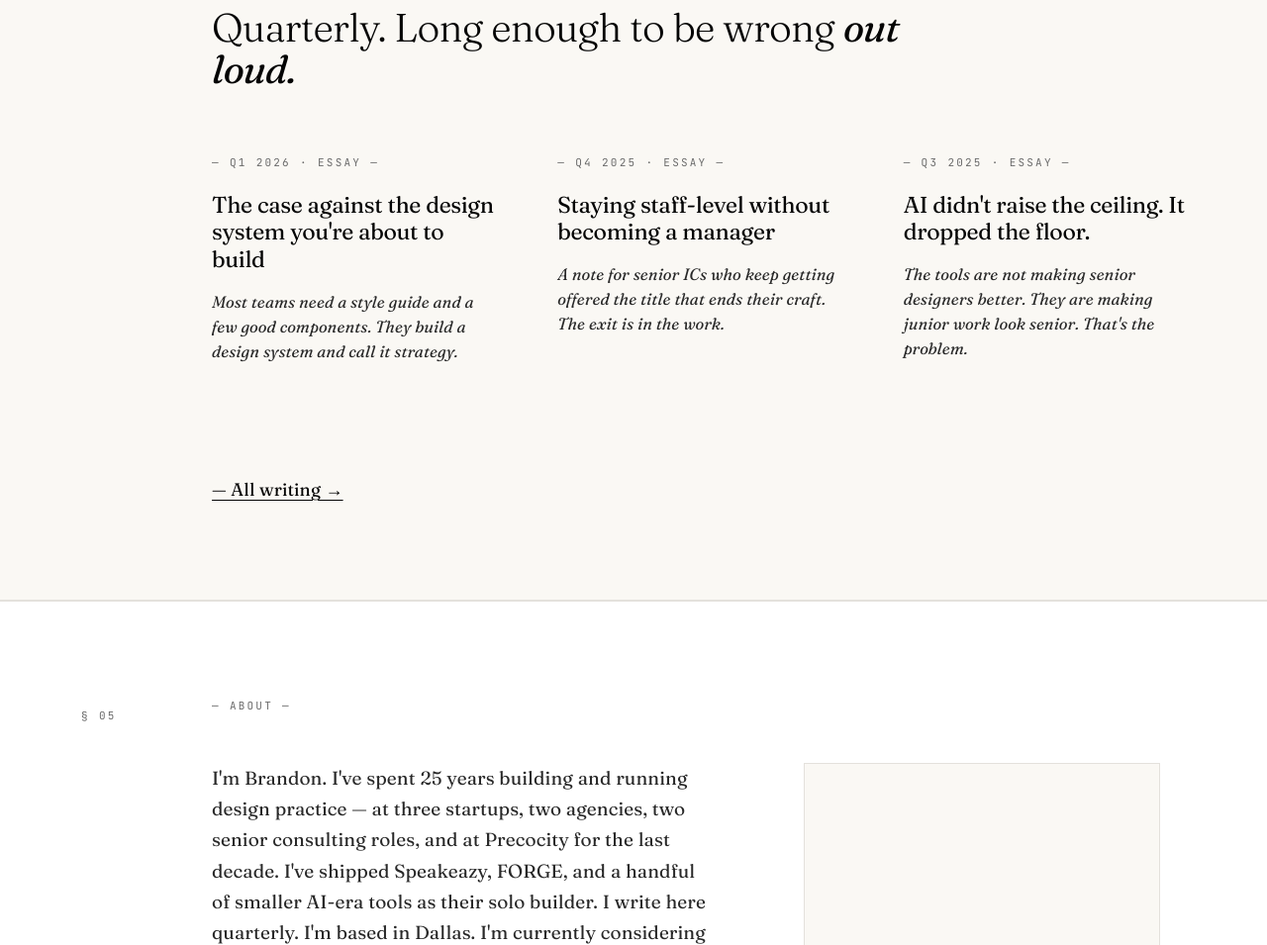
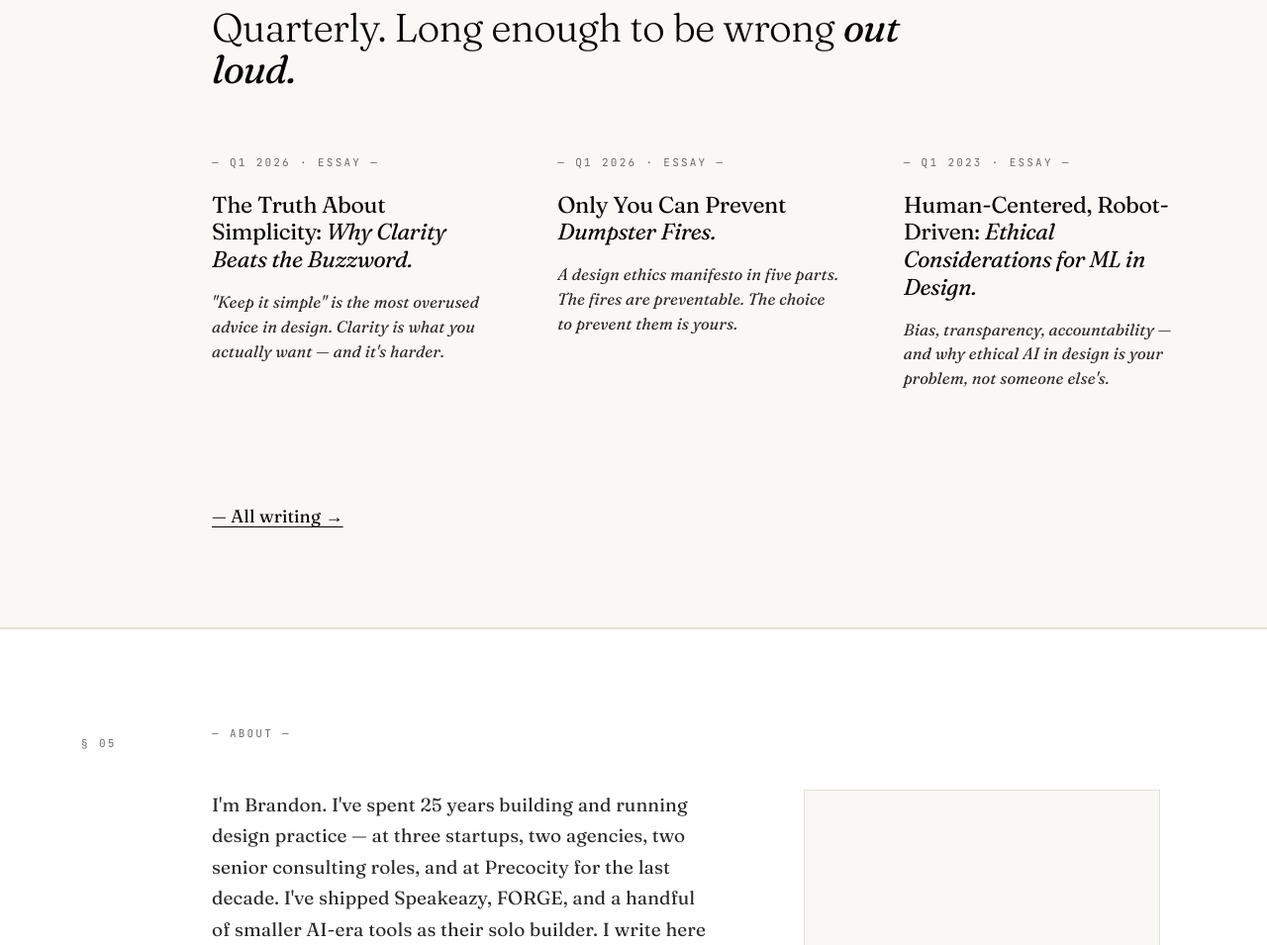
Before and after one commit to uxward/uxward, an Astro site: page / in a window 1280 px wide. Shown: the part 2959-3914 px from the top of the page at 99% size. Built offline with nearby package versions, Linux system fonts and the light colour scheme; Astro itself is replaced by a stand-in of ours.

Commit message:
[001-REQ-004] Home recent-writing: 3 newest from essays.js, real links
Co-Authored-By: Claude Opus 4.8 (1M context) <noreply@anthropic.com>

```diff
--- a/src/pages/index.astro
+++ b/src/pages/index.astro
@@ -1,6 +1,7 @@
 ---
 import Base from '../layouts/Base.astro';
 import { slate } from '../data/slate.js';
+import { essaysNewestFirst } from '../data/essays.js';
 ---
 <Base title="uxward — Brandon E. B. Ward">
   <style>
@@ -475,23 +476,13 @@ import { slate } from '../data/slate.js';
           <h2 class="section-head">Quarterly. Long enough to be wrong <em>out loud.</em></h2>
 
           <div class="essays">
-            <a class="essay" href="/writing/case-against-design-systems">
-              <div class="meta">— Q1 2026 · Essay —</div>
-              <h3 class="title">The case against the design system you're about to build</h3>
-              <p class="deck">Most teams need a style guide and a few good components. They build a design system and call it strategy.</p>
-            </a>
-
-            <a class="essay" href="/writing">
-              <div class="meta">— Q4 2025 · Essay —</div>
-              <h3 class="title">Staying staff-level without becoming a manager</h3>
-              <p class="deck">A note for senior ICs who keep getting offered the title that ends their craft. The exit is in the work.</p>
-            </a>
-
-            <a class="essay" href="/writing">
-              <div class="meta">— Q3 2025 · Essay —</div>
-              <h3 class="title">AI didn't raise the ceiling. It dropped the floor.</h3>
-              <p class="deck">The tools are not making senior designers better. They are making junior work look senior. That's the problem.</p>
-            </a>
+            {essaysNewestFirst.slice(0, 3).map((e) => (
+              <a class="essay" href={`/writing/${e.slug}`}>
+                <div class="meta">— {e.quarter} · Essay —</div>
+                <h3 class="title" set:html={e.title} />
+                <p class="deck">{e.deck}</p>
+              </a>
+            ))}
           </div>
 
           <a class="see-all" href="/writing">— All writing →</a>
```
